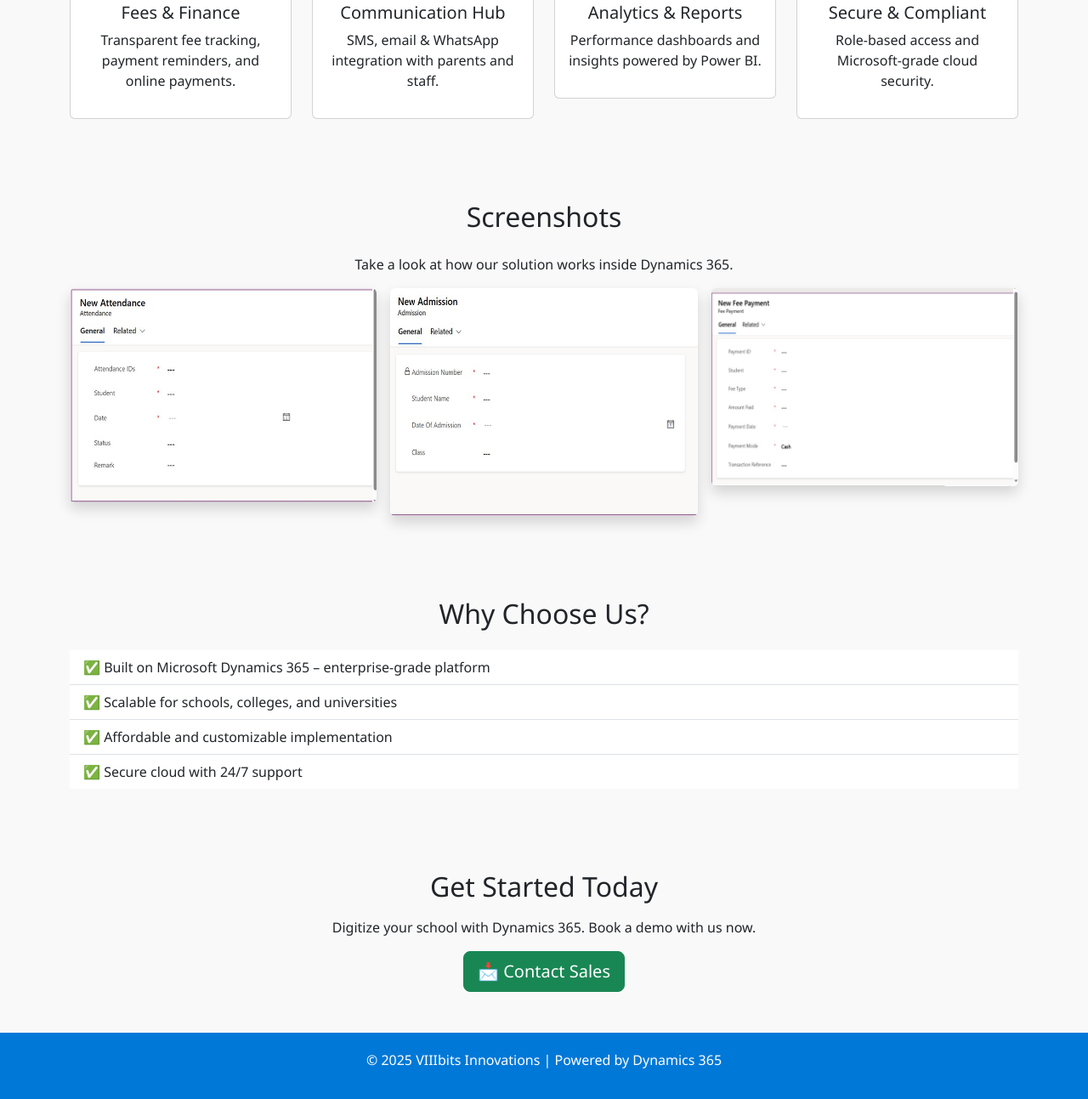
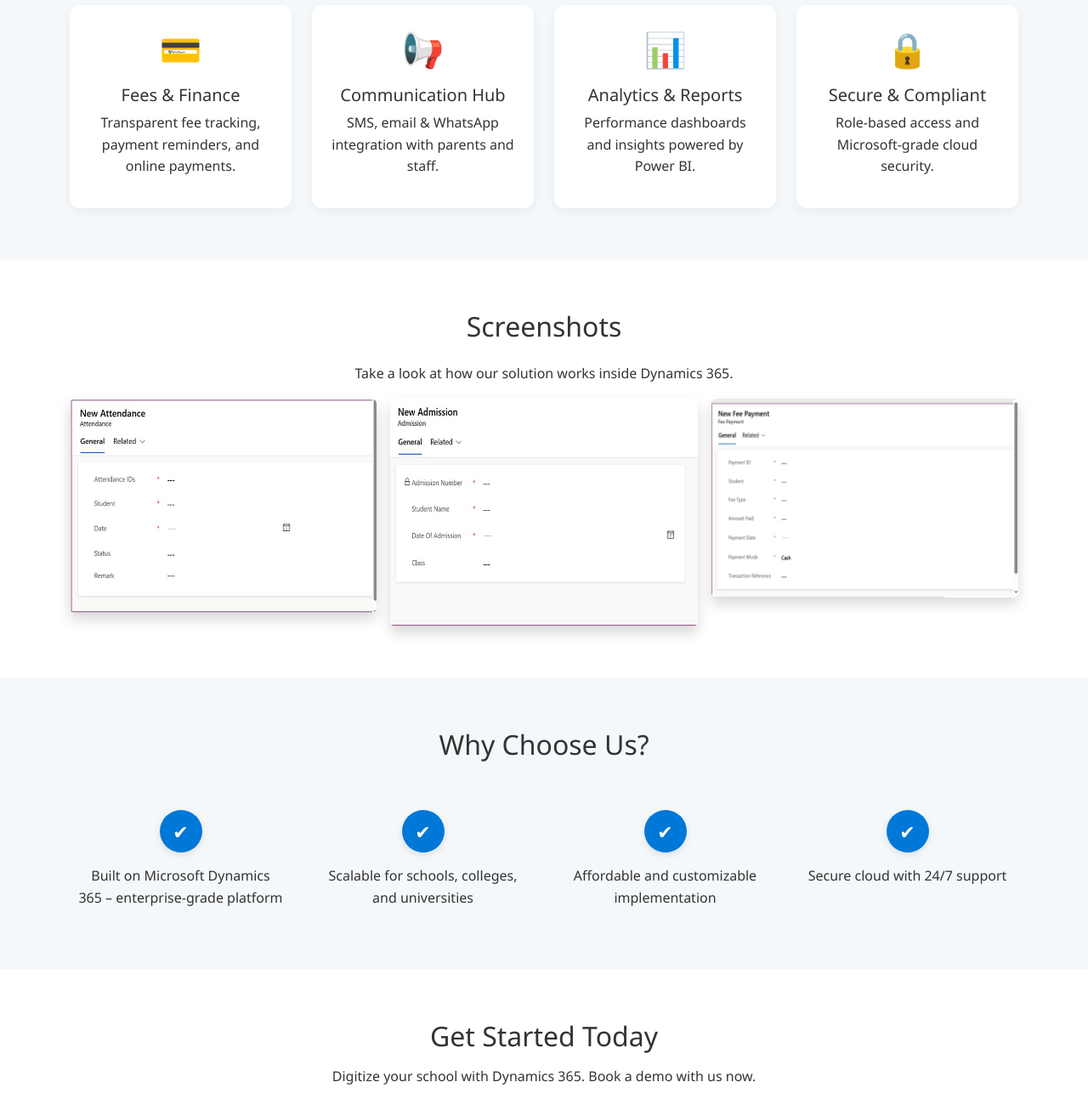
Before and after one commit to aslamviiibits-del/AllForViiibits, a plain HTML site: page index.html in a window 1280 px wide. Shown: the part 1035-2328 px from the top of the page at 85% size. Drawn offline with nearby package versions, Linux system fonts and the light colour scheme.

Commit message:
Update index.html

```diff
--- a/index.html
+++ b/index.html
@@ -6,48 +6,167 @@
   <title>School Management System - Powered by Dynamics 365</title>
   <link href="https://cdn.jsdelivr.net/npm/bootstrap@5.3.2/dist/css/bootstrap.min.css" rel="stylesheet">
   <style>
+    :root {
+      --primary: #0078D7;
+      --primary-dark: #005A9E;
+      --light-bg: #F4F8FB;
+      --text-dark: #333;
+      --white: #fff;
+    }
+
     body {
       font-family: 'Segoe UI', sans-serif;
-      background-color: #f9f9f9;
+      background-color: var(--white);
+      color: var(--text-dark);
+      line-height: 1.6;
+      scroll-behavior: smooth;
     }
+
+    /* Navbar */
+    .navbar {
+      background: var(--primary);
+    }
+    .navbar-brand, .navbar-nav .nav-link {
+      color: var(--white) !important;
+      font-weight: 500;
+    }
+    .navbar-nav .nav-link:hover {
+      color: #d9ecff !important;
+    }
+
+    /* Hero */
     .hero {
-      background: linear-gradient(rgba(0,0,0,0.6), rgba(0,0,0,0.6)), url('school-bg.jpg') no-repeat center center/cover;
-      color: #fff;
-      padding: 100px 20px;
+      background: linear-gradient(rgba(0,0,0,0.5), rgba(0,0,0.5,0)), url('school-bg.jpg') no-repeat center center/cover;
+      color: var(--white);
+      padding: 120px 20px 100px;
       text-align: center;
     }
     .hero h1 { font-size: 3rem; font-weight: bold; }
-    .hero p { font-size: 1.2rem; }
+    .hero p { font-size: 1.2rem; margin-bottom: 20px; }
+    .hero .btn {
+      background: var(--primary);
+      border: none;
+    }
+    .hero .btn:hover {
+      background: var(--primary-dark);
+    }
+
+    /* Sections */
+    section { padding: 60px 20px; }
+    .section-light { background: var(--light-bg); }
+
+    /* Features */
+    .feature-card {
+      background: var(--white);
+      border: none;
+      border-radius: 12px;
+      box-shadow: 0 4px 12px rgba(0,0,0,0.05);
+      transition: all 0.3s ease;
+      padding: 20px;
+    }
+    .feature-card:hover {
+      transform: translateY(-8px);
+      box-shadow: 0 8px 20px rgba(0,120,215,0.25);
+    }
     .feature-icon {
       font-size: 40px;
-      color: #0078d7;
+      color: var(--primary);
+      margin-bottom: 10px;
+      transition: transform 0.3s ease, color 0.3s ease;
     }
-    .feature-card {
+    .feature-card:hover .feature-icon {
+      transform: scale(1.2);
+      color: var(--primary-dark);
+    }
+
+    /* Why Choose Us */
+    .icon-box { padding: 10px; transition: transform 0.3s ease; }
+    .icon-circle {
+      width: 50px;
+      height: 50px;
+      background: var(--primary);
+      color: #fff;
+      border-radius: 50%;
+      display: flex;
+      align-items: center;
+      justify-content: center;
+      font-size: 22px;
+      margin: 0 auto 15px;
+      box-shadow: 0 3px 8px rgba(0,0,0,0.1);
       transition: all 0.3s ease;
     }
-    .feature-card:hover {
-      transform: translateY(-5px);
-      box-shadow: 0 5px 15px rgba(0,0,0,0.1);
+    .icon-box:hover .icon-circle {
+      transform: scale(1.15);
+      box-shadow: 0 6px 15px rgba(0,120,215,0.4);
     }
+    .icon-box p {
+      font-size: 1rem;
+      margin: 0;
+      color: var(--text-dark);
+    }
+
+    /* CTA / Buttons */
+    .btn-primary {
+      background: var(--primary);
+      border: none;
+      font-weight: 500;
+      padding: 12px 24px;
+      border-radius: 8px;
+    }
+    .btn-primary:hover {
+      background: var(--primary-dark);
+    }
+
+    /* Footer */
     footer {
-      background: #0078d7;
-      color: #fff;
+      background: var(--primary);
+      color: var(--white);
       padding: 20px;
       text-align: center;
+    }
+
+    /* Fade-in Animation */
+    .fade-in {
+      opacity: 0;
+      transform: translateY(30px);
+      transition: all 0.8s ease;
+    }
+    .fade-in.show {
+      opacity: 1;
+      transform: translateY(0);
     }
   </style>
 </head>
 <body>
 
-  <!-- Hero Section -->
-  <section class="hero">
+  <!-- Navbar -->
+  <nav class="navbar navbar-expand-lg navbar-dark fixed-top">
+    <div class="container">
+      <a class="navbar-brand" href="#">VIIIbits Innovations</a>
+      <button class="navbar-toggler" type="button" data-bs-toggle="collapse" data-bs-target="#navbarNav">
+        <span class="navbar-toggler-icon"></span>
+      </button>
+      <div class="collapse navbar-collapse justify-content-end" id="navbarNav">
+        <ul class="navbar-nav">
+          <li class="nav-item"><a class="nav-link" href="#about">About</a></li>
+          <li class="nav-item"><a class="nav-link" href="#features">Features</a></li>
+          <li class="nav-item"><a class="nav-link" href="#screenshots">Screenshots</a></li>
+          <li class="nav-item"><a class="nav-link" href="#why">Why Us</a></li>
+          <li class="nav-item"><a class="nav-link" href="#contact">Contact</a></li>
+        </ul>
+      </div>
+    </div>
+  </nav>
+
+  <!-- Hero -->
+  <section class="hero fade-in">
     <h1>School Management System</h1>
     <p>Powered by Microsoft Dynamics 365 – streamline admissions, academics, finance, and communication.</p>
-    <a href="#contact" class="btn btn-primary btn-lg mt-3">📅 Book a Free Demo</a>
+    <a href="#contact" class="btn btn-primary btn-lg">📅 Book a Free Demo</a>
   </section>
 
   <!-- About -->
-  <section class="container py-5 text-center">
+  <section id="about" class="container text-center fade-in">
     <h2 class="mb-3">About Our Solution</h2>
     <p>
       Our School Management System built on <b>Microsoft Dynamics 365</b> helps schools and colleges digitize
@@ -56,95 +175,119 @@
   </section>
 
   <!-- Features -->
-  <section class="container py-5">
+  <section id="features" class="section-light fade-in">
+    <div class="container">
       <h2 class="text-center mb-5">Key Features</h2>
       <div class="row g-4">
-      <div class="col-md-3">
-        <div class="card p-3 text-center feature-card">
+        <div class="col-md-3 fade-in">
+          <div class="feature-card text-center">
             <div class="feature-icon">👩‍🎓</div>
             <h5>Student Management</h5>
             <p>Centralized student profiles, attendance, exams, and progress reports.</p>
           </div>
         </div>
-      <div class="col-md-3">
-        <div class="card p-3 text-center feature-card">
+        <div class="col-md-3 fade-in">
+          <div class="feature-card text-center">
             <div class="feature-icon">👨‍🏫</div>
             <h5>Faculty Management</h5>
             <p>Track staff profiles, schedules, leaves, and payroll seamlessly.</p>
           </div>
         </div>
-      <div class="col-md-3">
-        <div class="card p-3 text-center feature-card">
+        <div class="col-md-3 fade-in">
+          <div class="feature-card text-center">
             <div class="feature-icon">📚</div>
             <h5>Course & Curriculum</h5>
             <p>Flexible course creation and curriculum management in real-time.</p>
           </div>
         </div>
-      <div class="col-md-3">
-        <div class="card p-3 text-center feature-card">
+        <div class="col-md-3 fade-in">
+          <div class="feature-card text-center">
             <div class="feature-icon">🗓</div>
             <h5>Smart Scheduling</h5>
             <p>Automated timetables, room allocation, and clash detection.</p>
           </div>
         </div>
-      <div class="col-md-3">
-        <div class="card p-3 text-center feature-card">
+        <div class="col-md-3 fade-in">
+          <div class="feature-card text-center">
             <div class="feature-icon">💳</div>
             <h5>Fees & Finance</h5>
             <p>Transparent fee tracking, payment reminders, and online payments.</p>
           </div>
         </div>
-      <div class="col-md-3">
-        <div class="card p-3 text-center feature-card">
+        <div class="col-md-3 fade-in">
+          <div class="feature-card text-center">
             <div class="feature-icon">📢</div>
             <h5>Communication Hub</h5>
             <p>SMS, email & WhatsApp integration with parents and staff.</p>
           </div>
         </div>
-      <div class="col-md-3">
-        <div class="card p-3 text-center feature-card">
+        <div class="col-md-3 fade-in">
+          <div class="feature-card text-center">
             <div class="feature-icon">📊</div>
             <h5>Analytics & Reports</h5>
             <p>Performance dashboards and insights powered by Power BI.</p>
           </div>
         </div>
-      <div class="col-md-3">
-        <div class="card p-3 text-center feature-card">
+        <div class="col-md-3 fade-in">
+          <div class="feature-card text-center">
             <div class="feature-icon">🔒</div>
             <h5>Secure & Compliant</h5>
             <p>Role-based access and Microsoft-grade cloud security.</p>
           </div>
         </div>
       </div>
+    </div>
   </section>
 
   <!-- Screenshots -->
-  <section class="container py-5 text-center">
+  <section id="screenshots" class="container text-center fade-in">
     <h2 class="mb-4">Screenshots</h2>
     <p>Take a look at how our solution works inside Dynamics 365.</p>
     <div class="row g-3">
-      <div class="col-md-4"><img src="images/attendance.jpg" class="img-fluid rounded shadow"></div>
-      <div class="col-md-4"><img src="images/admission.jpg" class="img-fluid rounded shadow"></div>
-      <div class="col-md-4"><img src="images/payment.jpg" class="img-fluid rounded shadow"></div>
+      <div class="col-md-4"><img src="images/attendance.jpg" class="img-fluid rounded shadow fade-in"></div>
+      <div class="col-md-4"><img src="images/admission.jpg" class="img-fluid rounded shadow fade-in"></div>
+      <div class="col-md-4"><img src="images/payment.jpg" class="img-fluid rounded shadow fade-in"></div>
     </div>
   </section>
 
   <!-- Why Choose Us -->
-  <section class="container py-5">
-    <h2 class="text-center mb-4">Why Choose Us?</h2>
-    <ul class="list-group list-group-flush">
-      <li class="list-group-item">✅ Built on Microsoft Dynamics 365 – enterprise-grade platform</li>
-      <li class="list-group-item">✅ Scalable for schools, colleges, and universities</li>
-      <li class="list-group-item">✅ Affordable and customizable implementation</li>
-      <li class="list-group-item">✅ Secure cloud with 24/7 support</li>
-    </ul>
+  <section id="why" class="section-light fade-in">
+    <div class="container">
+      <h2 class="text-center mb-5">Why Choose Us?</h2>
+      <div class="row text-center g-4">
+        <div class="col-md-3">
+          <div class="icon-box fade-in">
+            <div class="icon-circle">✔</div>
+            <p>Built on Microsoft Dynamics 365 – enterprise-grade platform</p>
+          </div>
+        </div>
+        <div class="col-md-3">
+          <div class="icon-box fade-in">
+            <div class="icon-circle">✔</div>
+            <p>Scalable for schools, colleges, and universities</p>
+          </div>
+        </div>
+        <div class="col-md-3">
+          <div class="icon-box fade-in">
+            <div class="icon-circle">✔</div>
+            <p>Affordable and customizable implementation</p>
+          </div>
+        </div>
+        <div class="col-md-3">
+          <div class="icon-box fade-in">
+            <div class="icon-circle">✔</div>
+            <p>Secure cloud with 24/7 support</p>
+          </div>
+        </div>
+      </div>
+    </div>
   </section>
 
   <!-- Contact -->
-  <section id="contact" class="container py-5 text-center">
+  <section id="contact" class="container text-center fade-in">
     <h2 class="mb-3">Get Started Today</h2>
     <p>Digitize your school with Dynamics 365. Book a demo with us now.</p>
-    <a href="mailto:info@viiibits.com" class="btn btn-success btn-lg">📩 Contact Sales</a>
+    <a href="mailto:info@viiibits.com" class="btn btn-primary btn-lg">📩 Contact Sales</a>
   </section>
 
   <!-- Footer -->
@@ -152,5 +295,26 @@
     <p>&copy; 2025 VIIIbits Innovations | Powered by Dynamics 365</p>
   </footer>
 
+  <!-- Scripts -->
+  <script src="https://cdn.jsdelivr.net/npm/bootstrap@5.3.2/dist/js/bootstrap.bundle.min.js"></script>
+  <script>
+    document.addEventListener("DOMContentLoaded", function () {
+      const faders = document.querySelectorAll('.fade-in');
+      const appearOptions = { threshold: 0.2 };
+
+      const appearOnScroll = new IntersectionObserver(function(entries, observer) {
+        entries.forEach(entry => {
+          if (entry.isIntersecting) {
+            entry.target.classList.add("show");
+            observer.unobserve(entry.target);
+          }
+        });
+      }, appearOptions);
+
+      faders.forEach(fader => {
+        appearOnScroll.observe(fader);
+      });
+    });
+  </script>
 </body>
 </html>
```
Lines whose indentation alone changed are shown as unchanged.
